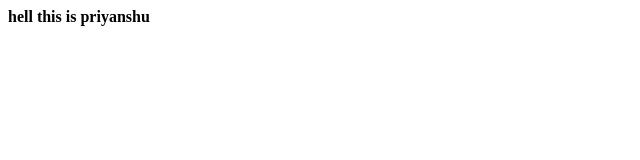
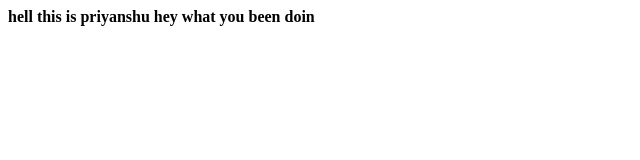
Before and after one commit to Priyanshu101867/newRepo, a plain HTML site: page Localrepo/index.html in a window 1280 px wide. Shown: the whole page, without its empty margins (0-640 px from the left). Drawn offline with Linux system fonts and the light colour scheme.

Commit message:
feature1

```diff
--- a/Localrepo/index.html
+++ b/Localrepo/index.html
@@ -7,5 +7,6 @@
 </head>
 <body>
     <b>hell this is priyanshu</b>
+    <b>hey what you been doin</b>
 </body>
 </html>
```
